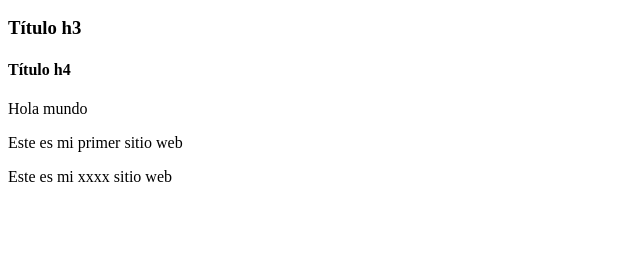
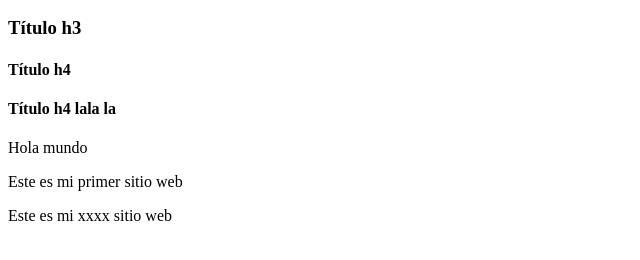
Before and after one commit to pekeniavivi/bootcampfrontend, a plain HTML site: page index.html in a window 1280 px wide. Shown: the part 96-356 px from the top of the page, without its empty margins (0-640 px from the left). Drawn offline with Linux system fonts and the light colour scheme.

Commit message:
push test

```diff
--- a/index.html
+++ b/index.html
@@ -7,6 +7,7 @@
   <h2>Título h2</h2>
   <h3>Título h3</h3>
   <h4>Título h4</h4>
+  <h4>Título h4 lala la</h4>
   <div>
     <p>Hola mundo</p>
     <p>Este es mi primer sitio web</p>
```
